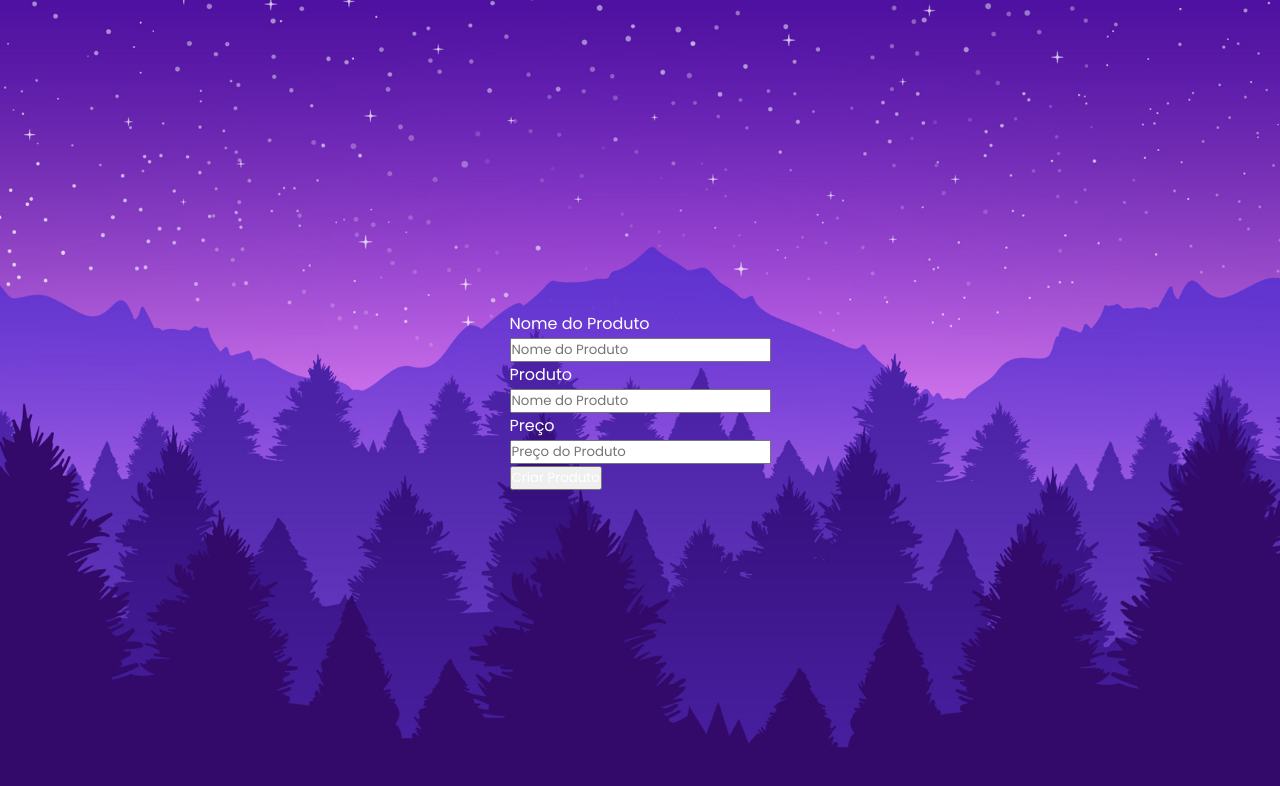
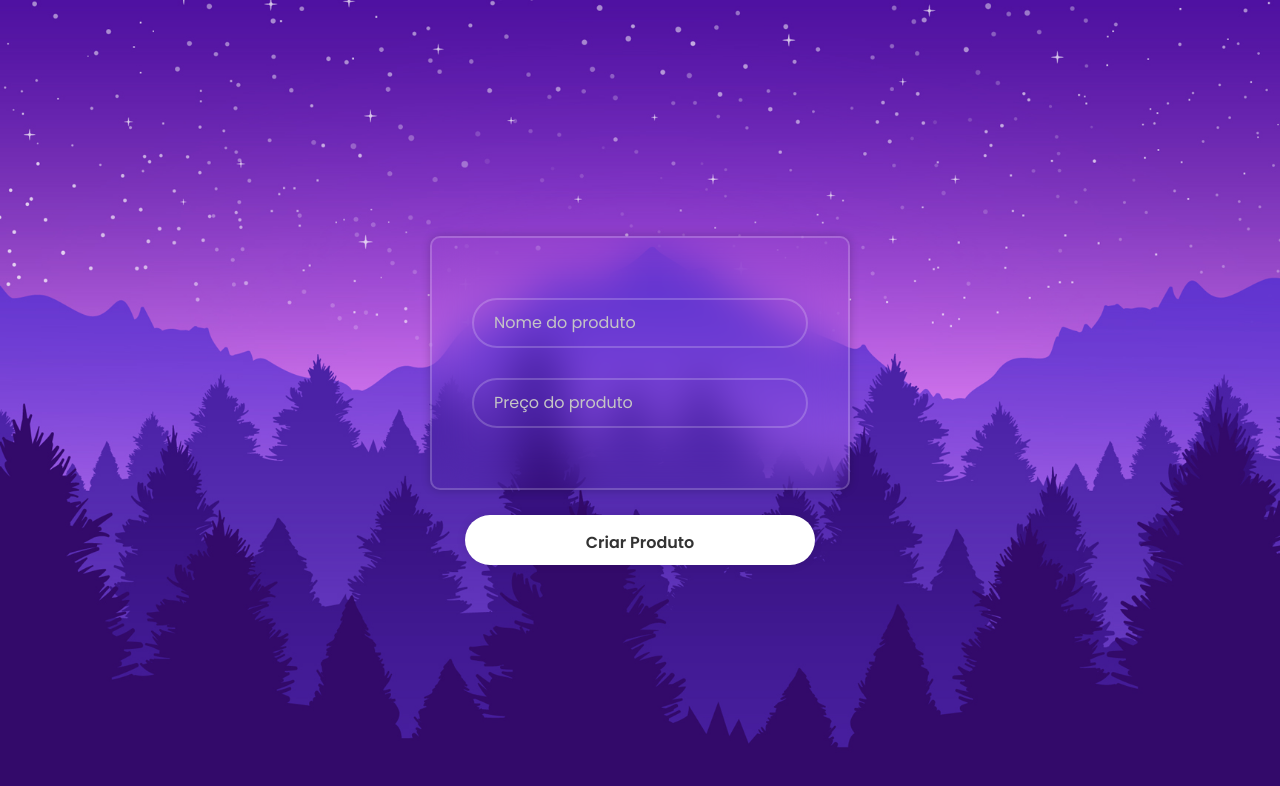
Before and after one commit to Diemerson7/Site-de-Produtos, a Flask app: page /criar_produto in a window 1280 px wide. Shown: the top 786 px of the page. Run offline with Flask 3, Linux system fonts and the light colour scheme.

Commit message:
produtos

```diff
--- a/static/styles.css
+++ b/static/styles.css
@@ -296,3 +296,37 @@
 input {
   color: black;
 }
+
+.produtos {
+  width: 420px;
+  background-color: transparent;
+  border: 2px solid rgba(255, 255, 255, .2);
+  border-radius: 10px;
+  padding: 30px 40px;
+  backdrop-filter: blur(20px);
+  box-shadow: 0 0 10px rgba(0, 0, 0, .2)
+}
+
+
+.button.criar-produto {
+  width: 350px;
+  background-color: #fff;
+  height: 50px;
+  border-radius: 40px;
+  cursor: pointer;
+  font-size: 16px;
+  color: #333;
+  font-weight: 600;
+  box-shadow: 0 0 10px rgba(0, 0, 0, .1);
+}
+
+.button.criar-produto:hover {
+  background-color: transparent;
+  border: 2px solid rgba(255, 255, 255, .2);
+  color: #fff;
+  transition: 0.5s;
+}
+
+.button.criar-produto:active {
+  transform: translateY(0);
+}
--- a/templates/criar_produto.html
+++ b/templates/criar_produto.html
@@ -7,24 +7,24 @@
     <link rel="stylesheet" href="/static/styles.css">
 </head>
 <body>
+    <div class="produtos">
     <form action="/criar_produto" method="POST">
-        <p>Nome do Produto</p>
 
-        <input type='text' name='nome_do_produto' placeholder="Nome do Produto">
-        <p>Produto</p>
+            <div class="input-box">
+              <input type="text" placeholder="Nome do produto">
+            </div>
 
-        <input type='text' name='produto' placeholder="Nome do Produto">
-        <p>Preço</p>
+            <div class="input-box">
+              <input type="number" placeholder="Preço do produto">
+            </div>
 
-        <input type='text' name='preco' placeholder="Preço do Produto">
+    </div>
+
 
         <br>
         <div class="botoes">
-            <!-- <a href="">Criar conta</a> -->
-            <!-- Mudar o a para um button -->
-            <button type="submit">Criar Produto</button>
+            <a href="/home" class="button criar-produto">Criar Produto</a>
         </div>
-        <!-- FECHAR O FORMS AO FIM -->
     </form>
 </body>
 </html>
--- a/templates/home.html
+++ b/templates/home.html
@@ -34,7 +34,6 @@
     <section class="CTA">
         <div class="main-text">
             <h1>Os Melhores Produtos da <span>TechStore</span></h1>
-            <a href="#"><button class="dc_btn">#</button></a>
         </div>
 
     </section>
```
